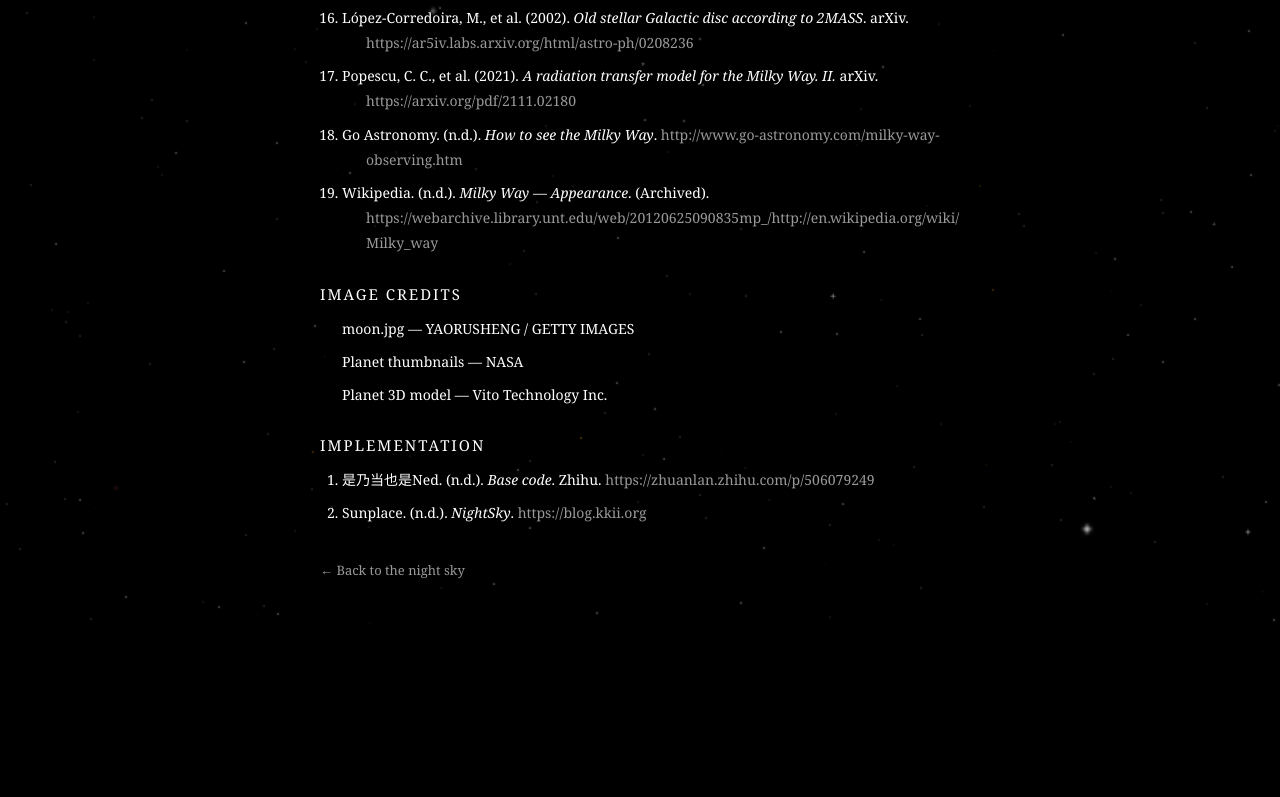
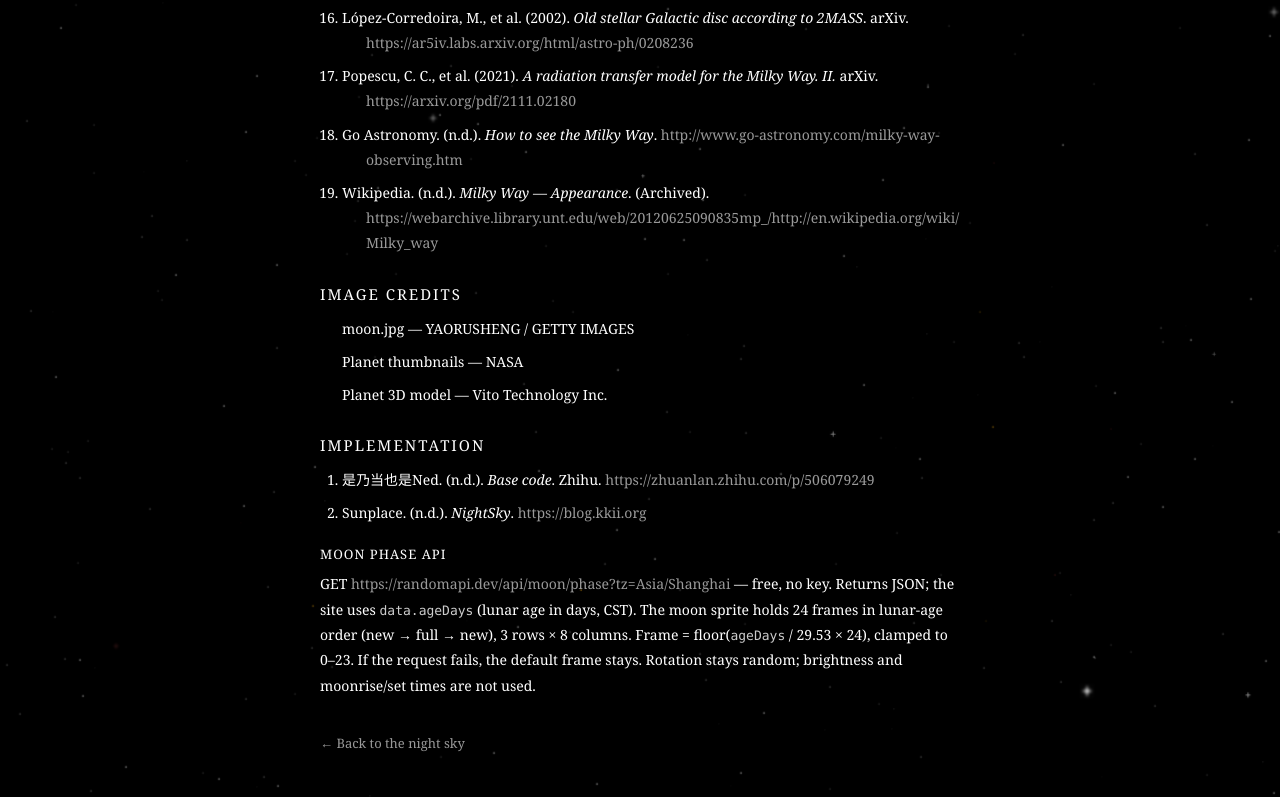
Before and after one commit to sunorz/NightSky, a plain HTML site: page references.html in a window 1280 px wide. Shown: the part 996-1793 px from the top of the page. Before the commit the page ends 1620 px from the top, so only its background shows below. Drawn offline with Linux system fonts and the light colour scheme.

Commit message:
Document moon phase API in Implementation section

```diff
--- a/references.html
+++ b/references.html
@@ -100,6 +100,26 @@
             font-weight: normal;
         }
 
+        h3 {
+            font-size: 13px;
+            letter-spacing: 1px;
+            color: #fff;
+            margin: 20px 0 8px 0;
+            font-weight: normal;
+        }
+
+        p {
+            font-size: 14px;
+            line-height: 1.8;
+            margin: 0 0 8px 0;
+        }
+
+        code {
+            font-family: Consolas, Menlo, monospace;
+            font-size: 13px;
+            color: #ccc;
+        }
+
         ol {
             margin: 0;
             padding-left: 22px;
@@ -185,6 +205,8 @@
             <li>&#26159;&#20035;&#24403;&#20063;&#26159;Ned. (n.d.). <em>Base code</em>. Zhihu. <a href="https://zhuanlan.zhihu.com/p/506079249">https://zhuanlan.zhihu.com/p/506079249</a></li>
             <li>Sunplace. (n.d.). <em>NightSky</em>. <a href="https://blog.kkii.org">https://blog.kkii.org</a></li>
         </ol>
+        <h3>MOON PHASE API</h3>
+        <p>GET <a href="https://randomapi.dev/api/moon/phase?tz=Asia/Shanghai">https://randomapi.dev/api/moon/phase?tz=Asia/Shanghai</a> &mdash; free, no key. Returns JSON; the site uses <code>data.ageDays</code> (lunar age in days, CST). The moon sprite holds 24 frames in lunar-age order (new &rarr; full &rarr; new), 3 rows &times; 8 columns. Frame = floor(<code>ageDays</code> / 29.53 &times; 24), clamped to 0&ndash;23. If the request fails, the default frame stays. Rotation stays random; brightness and moonrise/set times are not used.</p>
         <a class="back" href="index.html">&larr; Back to the night sky</a>
     </div>
     <script>
```
